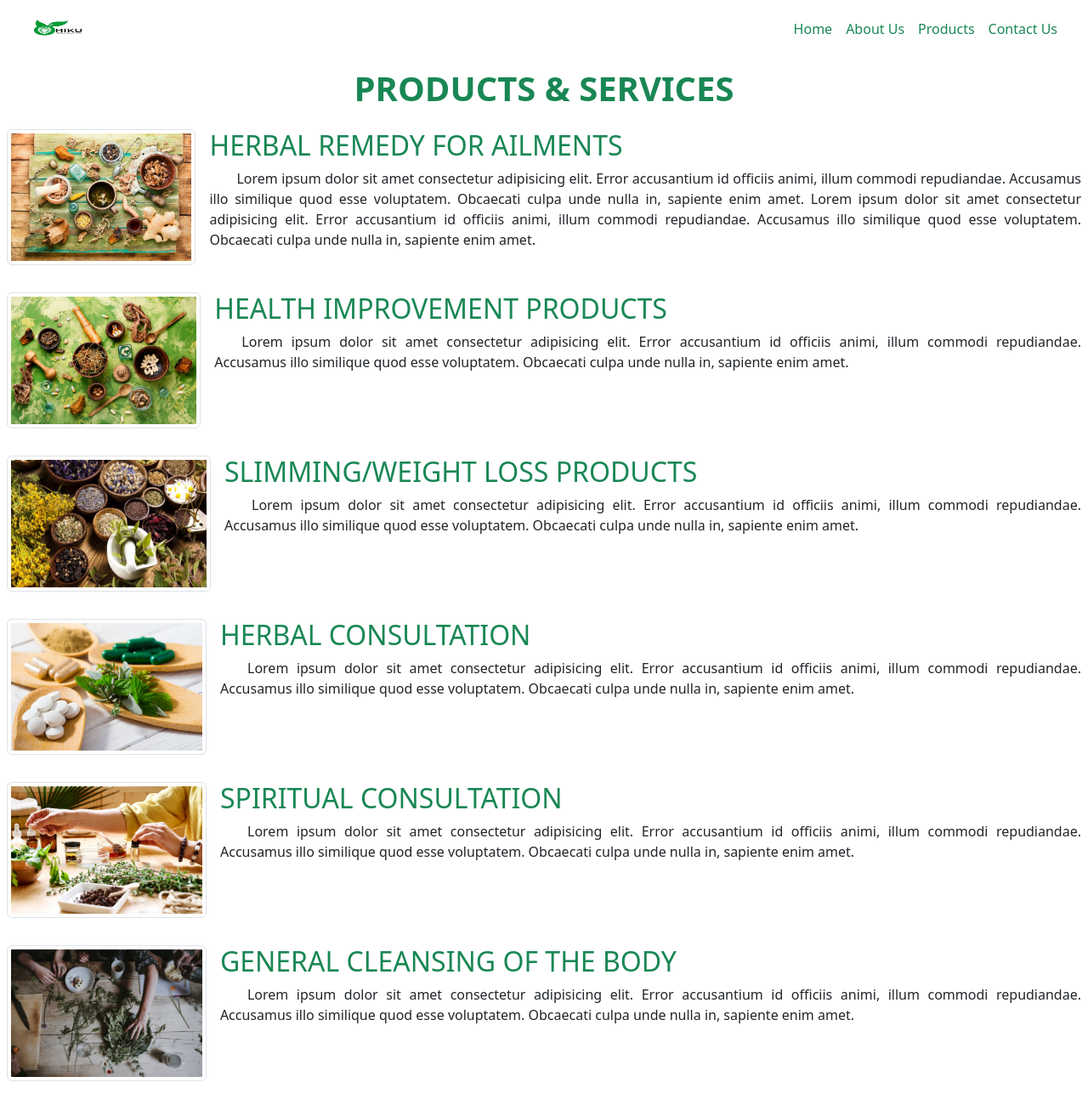
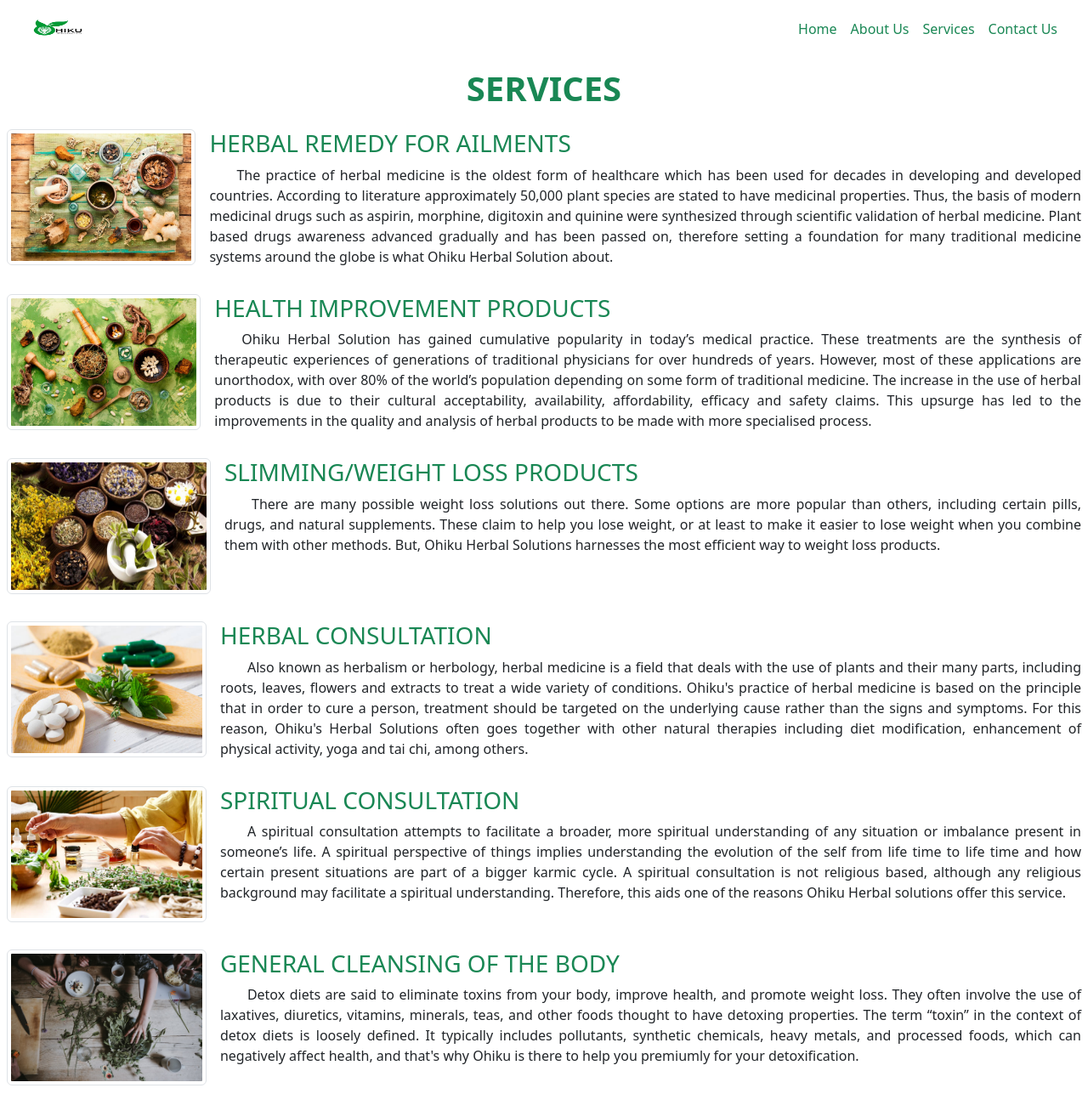
Before and after one commit to LIBERCOSOFT/ohiku-herbal-solutions, a plain HTML site: page products.html in a window 1280 px wide. Shown: the top 1300 px of the page at 85% size. Drawn offline with nearby package versions, Linux system fonts and the light colour scheme.

Commit message:
change products to services and populate the services content

```diff
--- a/products.html
+++ b/products.html
@@ -55,7 +55,7 @@
                 class="nav-link active text-success"
                 aria-current="page"
                 href="products.html"
-                >Products</a
+                >Services</a
               >
             </li>
             <li class="nav-item">
@@ -69,7 +69,7 @@
     </nav>
     <main id="products__container">
       <section id="products">
-        <h1 class="text-center fw-bold text-success">PRODUCTS & SERVICES</h1>
+        <h1 class="text-center fw-bold text-success">SERVICES</h1>
         <div class="px-2 py-3">
           <div class="d-lg-flex">
             <img
@@ -79,16 +79,18 @@
               style="width: 18rem; height: 10rem"
             />
             <div class="about text-justify">
-              <h2 class="text-success">HERBAL REMEDY FOR AILMENTS</h2>
+              <h3 class="text-success">HERBAL REMEDY FOR AILMENTS</h3>
               <p>
-                Lorem ipsum dolor sit amet consectetur adipisicing elit. Error
-                accusantium id officiis animi, illum commodi repudiandae.
-                Accusamus illo similique quod esse voluptatem. Obcaecati culpa
-                unde nulla in, sapiente enim amet. Lorem ipsum dolor sit amet
-                consectetur adipisicing elit. Error accusantium id officiis
-                animi, illum commodi repudiandae. Accusamus illo similique quod
-                esse voluptatem. Obcaecati culpa unde nulla in, sapiente enim
-                amet.
+                The practice of herbal medicine is the oldest form of healthcare
+                which has been used for decades in developing and developed
+                countries. According to literature approximately 50,000 plant
+                species are stated to have medicinal properties. Thus, the basis
+                of modern medicinal drugs such as aspirin, morphine, digitoxin
+                and quinine were synthesized through scientific validation of
+                herbal medicine. Plant based drugs awareness advanced gradually
+                and has been passed on, therefore setting a foundation for many
+                traditional medicine systems around the globe is what Ohiku
+                Herbal Solution about.
               </p>
             </div>
           </div>
@@ -102,12 +104,19 @@
               style="width: 18rem; height: 10rem"
             />
             <div class="about text-justify">
-              <h2 class="text-success">HEALTH IMPROVEMENT PRODUCTS</h2>
+              <h3 class="text-success">HEALTH IMPROVEMENT PRODUCTS</h3>
               <p>
-                Lorem ipsum dolor sit amet consectetur adipisicing elit. Error
-                accusantium id officiis animi, illum commodi repudiandae.
-                Accusamus illo similique quod esse voluptatem. Obcaecati culpa
-                unde nulla in, sapiente enim amet.
+                Ohiku Herbal Solution has gained cumulative popularity in
+                today’s medical practice. These treatments are the synthesis of
+                therapeutic experiences of generations of traditional physicians
+                for over hundreds of years. However, most of these applications
+                are unorthodox, with over 80% of the world’s population
+                depending on some form of traditional medicine. The increase in
+                the use of herbal products is due to their cultural
+                acceptability, availability, affordability, efficacy and safety
+                claims. This upsurge has led to the improvements in the quality
+                and analysis of herbal products to be made with more specialised
+                process.
               </p>
             </div>
           </div>
@@ -121,12 +130,14 @@
               style="width: 15rem; height: 10rem"
             />
             <div class="about text-justify">
-              <h2 class="text-success">SLIMMING/WEIGHT LOSS PRODUCTS</h2>
+              <h3 class="text-success">SLIMMING/WEIGHT LOSS PRODUCTS</h3>
               <p>
-                Lorem ipsum dolor sit amet consectetur adipisicing elit. Error
-                accusantium id officiis animi, illum commodi repudiandae.
-                Accusamus illo similique quod esse voluptatem. Obcaecati culpa
-                unde nulla in, sapiente enim amet.
+                There are many possible weight loss solutions out there. Some
+                options are more popular than others, including certain pills,
+                drugs, and natural supplements. These claim to help you lose
+                weight, or at least to make it easier to lose weight when you
+                combine them with other methods. But, Ohiku Herbal Solutions
+                harnesses the most efficient way to weight loss products.
               </p>
             </div>
           </div>
@@ -140,12 +151,18 @@
               style="width: 18rem; height: 10rem"
             />
             <div class="about text-justify">
-              <h2 class="text-success">HERBAL CONSULTATION</h2>
+              <h3 class="text-success">HERBAL CONSULTATION</h3>
               <p>
-                Lorem ipsum dolor sit amet consectetur adipisicing elit. Error
-                accusantium id officiis animi, illum commodi repudiandae.
-                Accusamus illo similique quod esse voluptatem. Obcaecati culpa
-                unde nulla in, sapiente enim amet.
+                Also known as herbalism or herbology, herbal medicine is a field
+                that deals with the use of plants and their many parts,
+                including roots, leaves, flowers and extracts to treat a wide
+                variety of conditions. Ohiku's practice of herbal medicine is
+                based on the principle that in order to cure a person, treatment
+                should be targeted on the underlying cause rather than the signs
+                and symptoms. For this reason, Ohiku's Herbal Solutions often
+                goes together with other natural therapies including diet
+                modification, enhancement of physical activity, yoga and tai
+                chi, among others.
               </p>
             </div>
           </div>
@@ -159,12 +176,17 @@
               style="width: 18rem; height: 10rem"
             />
             <div class="about text-justify">
-              <h2 class="text-success">SPIRITUAL CONSULTATION</h2>
+              <h3 class="text-success">SPIRITUAL CONSULTATION</h3>
               <p>
-                Lorem ipsum dolor sit amet consectetur adipisicing elit. Error
-                accusantium id officiis animi, illum commodi repudiandae.
-                Accusamus illo similique quod esse voluptatem. Obcaecati culpa
-                unde nulla in, sapiente enim amet.
+                A spiritual consultation attempts to facilitate a broader, more
+                spiritual understanding of any situation or imbalance present in
+                someone’s life. A spiritual perspective of things implies
+                understanding the evolution of the self from life time to life
+                time and how certain present situations are part of a bigger
+                karmic cycle. A spiritual consultation is not religious based,
+                although any religious background may facilitate a spiritual
+                understanding. Therefore, this aids one of the reasons Ohiku
+                Herbal solutions offer this service.
               </p>
             </div>
           </div>
@@ -178,12 +200,16 @@
               style="width: 18rem; height: 10rem"
             />
             <div class="about text-justify">
-              <h2 class="text-success">GENERAL CLEANSING OF THE BODY</h2>
+              <h3 class="text-success">GENERAL CLEANSING OF THE BODY</h3>
               <p>
-                Lorem ipsum dolor sit amet consectetur adipisicing elit. Error
-                accusantium id officiis animi, illum commodi repudiandae.
-                Accusamus illo similique quod esse voluptatem. Obcaecati culpa
-                unde nulla in, sapiente enim amet.
+                Detox diets are said to eliminate toxins from your body, improve
+                health, and promote weight loss. They often involve the use of
+                laxatives, diuretics, vitamins, minerals, teas, and other foods
+                thought to have detoxing properties. The term “toxin” in the
+                context of detox diets is loosely defined. It typically includes
+                pollutants, synthetic chemicals, heavy metals, and processed
+                foods, which can negatively affect health, and that's why Ohiku
+                is there to help you premiumly for your detoxification.
               </p>
             </div>
           </div>
```
Also changed, not shown: about.html (+1 -1 lines), contact.html (+1 -1 lines), index.html (+5 -4 lines).
